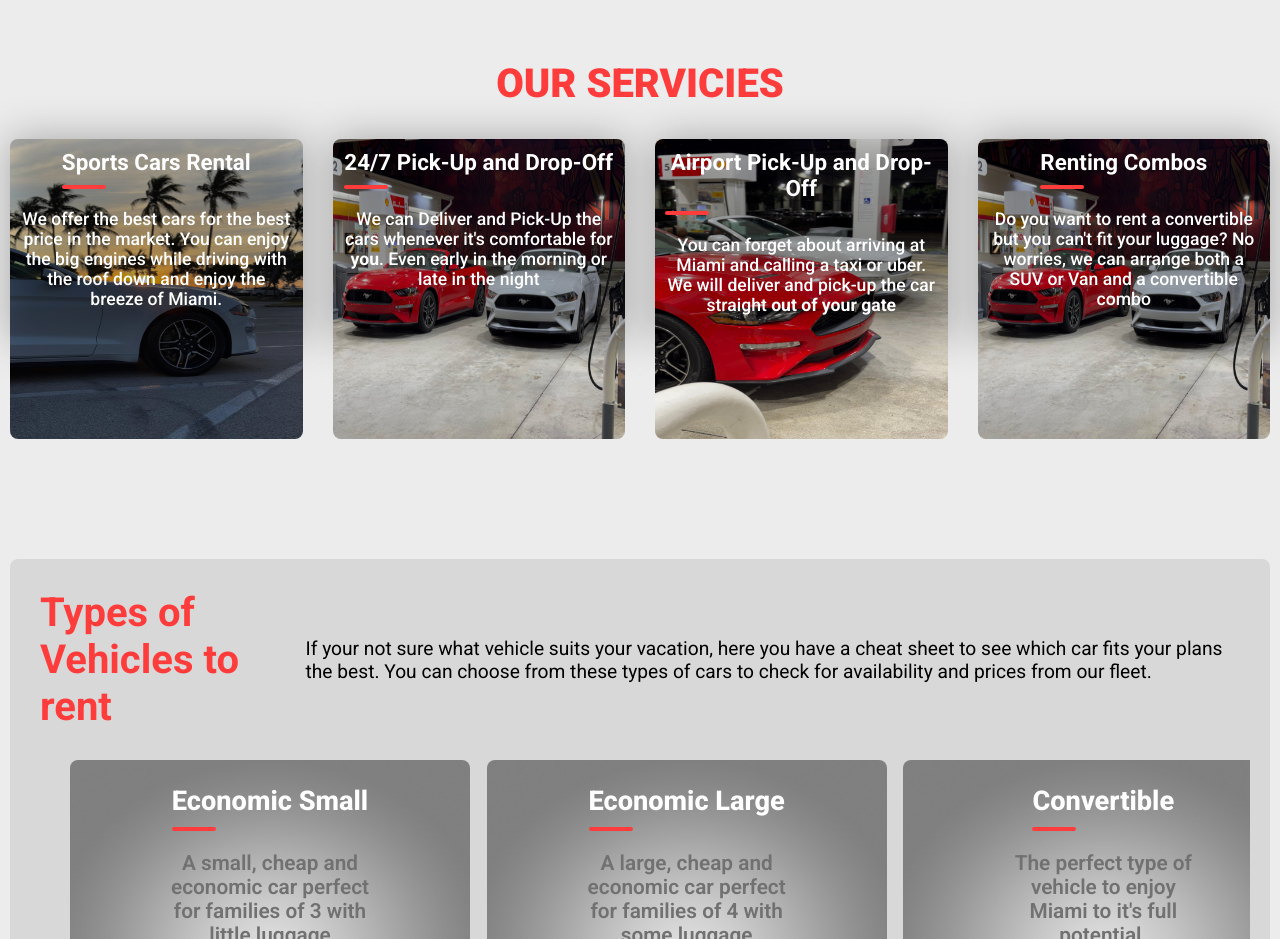
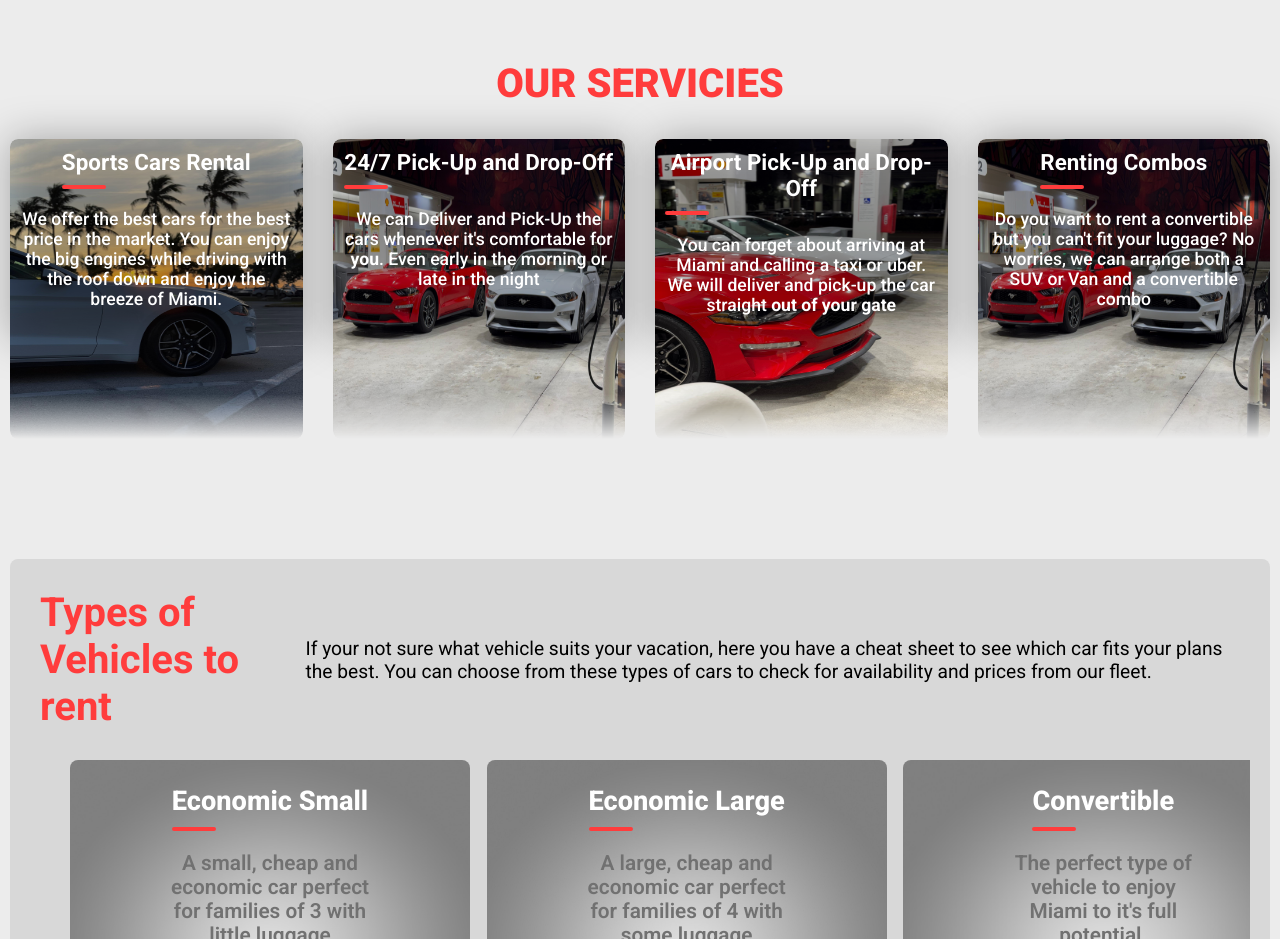
Before and after one commit to alelabas/Overspeed-Rentals, a React (Vite) app: page / in a window 1280 px wide. Shown: the part 1000-1939 px from the top of the page. Built offline with nearby package versions, Linux system fonts and the light colour scheme; no server answers.

Commit message:
Add mask image gradient to service component styling

```diff
--- a/src/layouts/Servicies/servicies.css
+++ b/src/layouts/Servicies/servicies.css
@@ -44,6 +44,7 @@
     height: 300px;
     border-radius: 8px;
     z-index: -10;
+    mask-image: linear-gradient(to top, transparent, black 15%);
 }
 
 .service-text-container > h3 {
```
